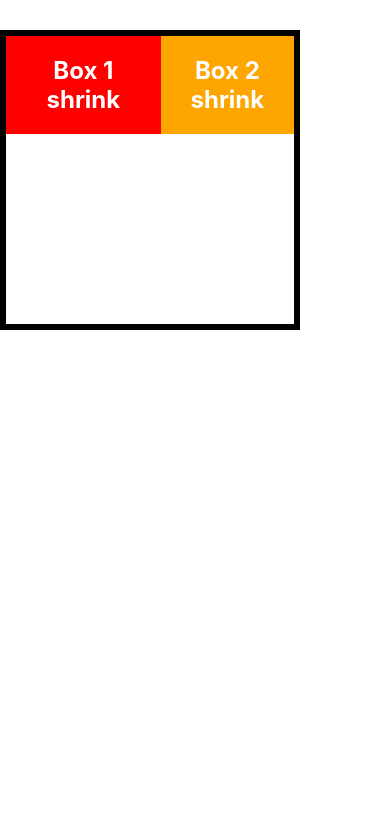
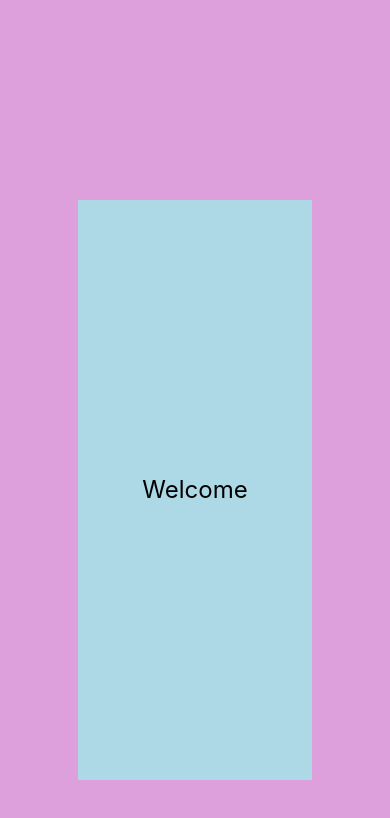
Before and after one commit to Uwihanganyeobed/React-Native-Beginner-s-Guide, a React Native app: screen / in a window 390 px wide. Shown: the top 818 px of the page. Built offline with nearby package versions, Linux system fonts and the light colour scheme.

Commit message:
dynamic UI

```diff
--- a/App.js
+++ b/App.js
@@ -17,40 +17,33 @@
 import Box from "./Components/RNLayout/Box";
 import Greet from "./Components/Core-Components/Greet";
 import StyleSheetAPI from "./Components/styleSheetAPI/StyleSheetAPI";
+import UIDynamic from "./Components/DynamicUI/UIDynamic";
 const logoImage = require("./assets/adaptive-icon.png");
 export default function App() {
   const [count, setCount]=useState(0)
   const [isModalVisible, setIsModalVisible] = useState(false);
   return (
-    // <View style={{backgroundColor: 'plum', flex: 1}}></View>
-    <View style={styles.container}>
-    <Box style={{backgroundColor: 'red',flexShrink: 1}}>Box 1 shrink</Box>
-    <Box style={{backgroundColor: 'orange', flexShrink: 2}}>Box 2 shrink</Box>
-    {/* <Box style={{backgroundColor: 'yellow'}}>Box 3</Box>
-    <Box style={{backgroundColor: 'green'}}>Box 4</Box>
-    <Box style={{backgroundColor: 'blue'}}>Box 5</Box>
-    <Box style={{backgroundColor: 'indigo'}}>Box 6</Box>
-    <Box style={{backgroundColor: 'violet'}}>Box 7</Box>
-    <Box style={{backgroundColor: 'orangered'}}>Box 8</Box> */}
+    <View style={{backgroundColor: 'plum', flex: 1}}>
+    {/* <StyleSheetAPI/> */}
+    <UIDynamic/>
     </View>
-    // <StyleSheetAPI/>
   );
 }
 const styles=StyleSheet.create({
   container: {
     // flex: 1,
-    height: 300,
-    width: 300,
-    // flexWrap: 'wrap',
-    // rowGap: 20,
-    // columnGap: 30,
-    // gap: 20,
-    // alignContent: 'space-around' ,
-    marginTop: 30,
-    borderWidth: 6,
-    flexDirection: 'row',
-    // justifyContent: "flex-end",
-    alignItems: 'flex-start',
+    // // height: 300,
+    // // flexGrow: 1,
+    // // flexWrap: 'wrap',
+    // // rowGap: 20,
+    // // columnGap: 30,
+    // // gap: 20,
+    // // alignContent: 'space-around' ,
+    // marginTop: 30,
+    // borderWidth: 6,
+    // // flexDirection: 'row',
+    // // justifyContent: "flex-end",
+    // // alignItems: 'baseline',
     // borderColor: 'lightblue'
   }
 })
--- /dev/null
+++ b/Components/DynamicUI/UIDynamic.jsx
@@ -0,0 +1,31 @@
+import { View, Text, StyleSheet,Dimensions } from "react-native";
+export default function UIDynamic(){
+   return(
+      <View style={styles.container}>
+         <View style={styles.box}>
+            <Text style={styles.text}>Welcome</Text>
+         </View>
+      </View>
+   )
+}
+const windowWidth=Dimensions.get("window").width;
+const windowHeight=Dimensions.get("window").height;
+const styles=StyleSheet.create({
+   container: {
+      flex: 1,
+      backgroundColor: 'plum',
+      alignItems: 'center',
+      justifyContent: 'flex-start',
+      marginTop: 200
+   },
+   box:{
+      height: windowWidth>500? '70%': '90%',
+      width: windowHeight>600? "60%": '90%',
+      backgroundColor: 'lightblue',
+      alignItems: 'center',
+      justifyContent: 'center'
+   },
+   text:{
+      fontSize: windowWidth>500? 50:24
+   }
+})
--- a/Components/RNLayout/Box.js
+++ b/Components/RNLayout/Box.js
@@ -10,8 +10,9 @@
    box: {
       backgroundColor:'#fff',
       padding: 20,
-      // width: 50,
-      // height: 50
+      width: 100,
+      height: 100,
+      // flexGrow: 1
    },
    text:{
       fontSize: 24,
@@ -20,3 +21,23 @@
       color: 'white'
    },
 })
+
+
+// const styles=StyleSheet.create({
+//    container: {
+//      flex: 1,
+//      // height: 300,
+//      // flexGrow: 1,
+//      // flexWrap: 'wrap',
+//      // rowGap: 20,
+//      // columnGap: 30,
+//      // gap: 20,
+//      // alignContent: 'space-around' ,
+//      marginTop: 30,
+//      borderWidth: 6,
+//      // flexDirection: 'row',
+//      // justifyContent: "flex-end",
+//      // alignItems: 'baseline',
+//      borderColor: 'lightblue'
+//    }
+//  })
```
